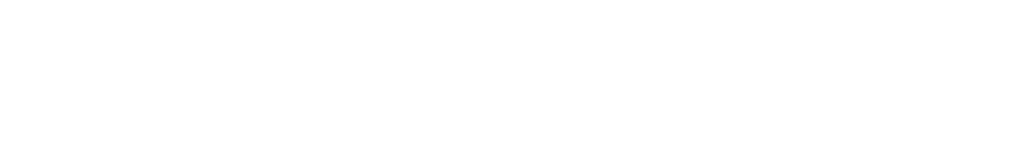
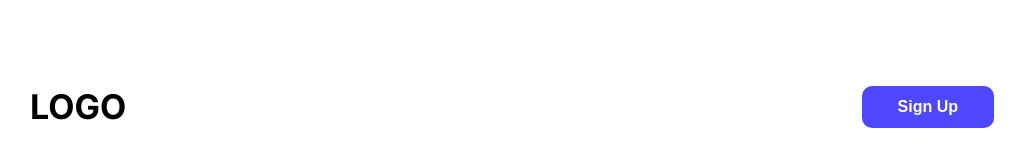
Before and after one commit to karishma-fariha/assignment-1, a plain HTML site: page index.html in a window 1280 px wide. Shown: the whole page, without its empty margins (128-1153 px from the left). Drawn offline with Linux system fonts and the light colour scheme.

Commit message:
added nav

```diff
--- a/index.html
+++ b/index.html
@@ -14,6 +14,12 @@
 </head>
 <body>
     <header>
+        <nav>
+            <h2 class="logo inter-secondery">LOGO</h2>
+            <button class="btn open-sans-normal2">Sign Up</button>
+
+
+        </nav>
 
     </header>
     <main>
--- a/styles/style.css
+++ b/styles/style.css
@@ -12,3 +12,29 @@
   font-weight: <weight>;
   font-style: normal;
 }
+
+nav{
+    display: flex;
+     align-items: center;
+    gap: 200px;
+justify-content: space-between;
+     margin-left: 150px;
+    margin-right: 150px;
+    padding-top: 50px;
+
+}
+/* logo heading */
+.logo{
+    font-size: 34px;
+    font-weight: bold;
+}
+/* btn style */
+.btn{
+    background-color: #4E47FF;
+    color: #FFFFFF;
+        border-radius: 10px;
+        padding: 12px 36px 12px 36px;
+        border: none;
+        font-size: 16px;
+        font-weight: bold;
+}
```
